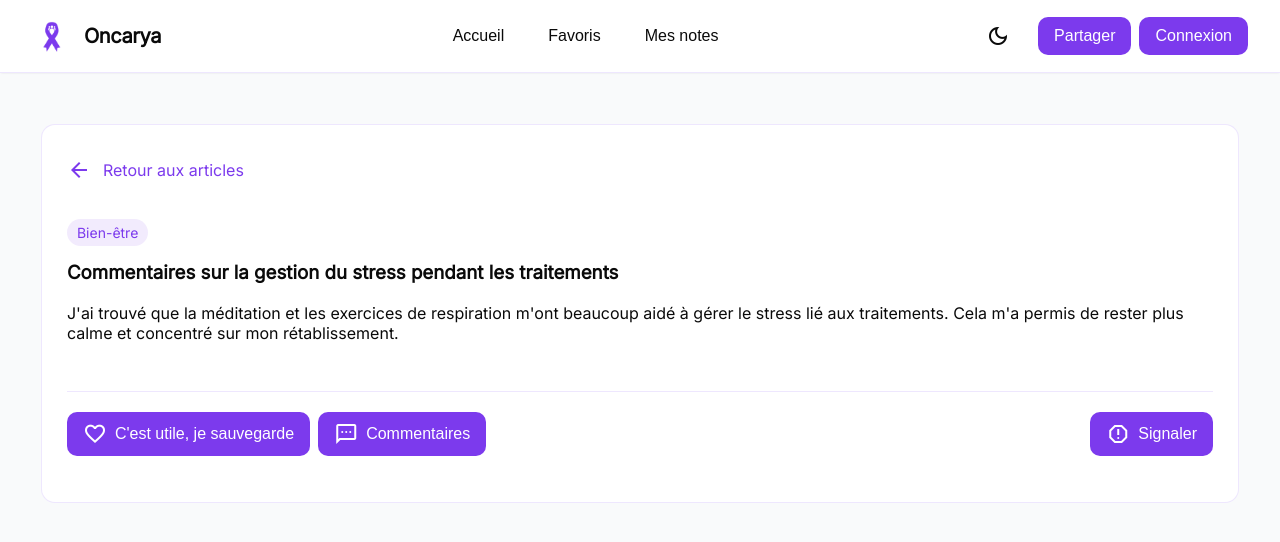
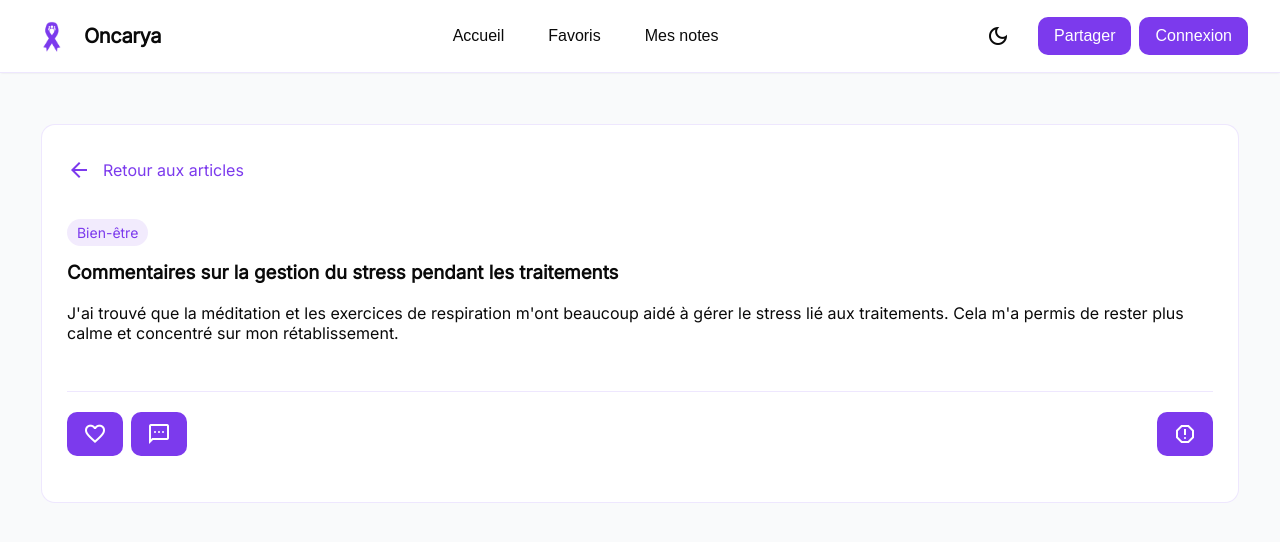
Before and after one commit to Tay9875/Conception-technique-Creative, a React (Create React App) app in the folder client/: page /article in a window 1280 px wide. Shown: the top 542 px of the page. Built offline with nearby package versions, Linux system fonts and the light colour scheme; grey boxes are pictures that could not be loaded.

Commit message:
fix: article tools

```diff
--- a/client/src/Article.css
+++ b/client/src/Article.css
@@ -75,3 +75,21 @@
     padding: 0px;
     gap: 8px;
 }
+
+.sr-only {
+  position: absolute;
+  width: 1px;
+  height: 1px;
+  padding: 0;
+  margin: -1px;
+  overflow: hidden;
+  clip: rect(0, 0, 0, 0);
+  white-space: nowrap;
+  border: 0;
+}
+
+@media (max-width: 800px) {
+  .button-label {
+    display: none;
+  }
+}
--- a/client/src/Article.jsx
+++ b/client/src/Article.jsx
@@ -54,26 +54,45 @@ function Article() {
                 </main>
 
                 {/* Barre d’outils de l’article */}
-                <section className="article-tools">
+                <section className="article-tools" aria-label="Actions sur l’article">
                     <div className="article-appreciation">
-                        <SquareButton className="sqr-button-dark-background" onClick={() => console.log("C'est utile, je sauvegarde")}>
-                            <span className="material-symbols-outlined" aria-hidden="true">favorite</span>
-                            C'est utile, je sauvegarde
+                        <SquareButton
+                        className="sqr-button-dark-background"
+                        onClick={() => console.log("C'est utile, je sauvegarde")}
+                        aria-label="Marquer l’article comme utile et le sauvegarder"
+                        >
+                        <span className="material-symbols-outlined" aria-hidden="true">
+                            favorite
+                        </span>
+                        <span className="sr-only">C'est utile, je sauvegarde</span>
                         </SquareButton>
 
-                        <SquareButton className="sqr-button-dark-background" onClick={() => setCommentsOpen(!commentsOpen)}
-                            aria-expanded={commentsOpen} aria-controls="comments-container"
+                        <SquareButton
+                        className="sqr-button-dark-background"
+                        onClick={() => setCommentsOpen(!commentsOpen)}
+                        aria-expanded={commentsOpen}
+                        aria-controls="comments-container"
+                        aria-haspopup="region"
+                        aria-label="Afficher ou masquer les commentaires"
                         >
-                            <span className="material-symbols-outlined" aria-hidden="true">sms</span>
-                            <span>Commentaires</span>
+                        <span className="material-symbols-outlined" aria-hidden="true">
+                            sms
+                        </span>
+                        <span className="sr-only">Commentaires</span>
                         </SquareButton>
                     </div>
 
-                    <SquareButton className="sqr-button-dark-background" onClick={() => setIsModalOpen(true)}>
-                        <span className="material-symbols-outlined" aria-hidden="true">report</span>
-                        Signaler
+                    <SquareButton
+                        className="sqr-button-dark-background"
+                        onClick={() => setIsModalOpen(true)}
+                        aria-label="Signaler cet article"
+                    >
+                        <span className="material-symbols-outlined" aria-hidden="true">
+                        report
+                        </span>
+                        <span className="sr-only">Signaler</span>
                     </SquareButton>
-                </section>
+                    </section>
 
                 {/* Section commentaires */}
                 {commentsOpen && <CommentSection isOpen={commentsOpen} />}
```
